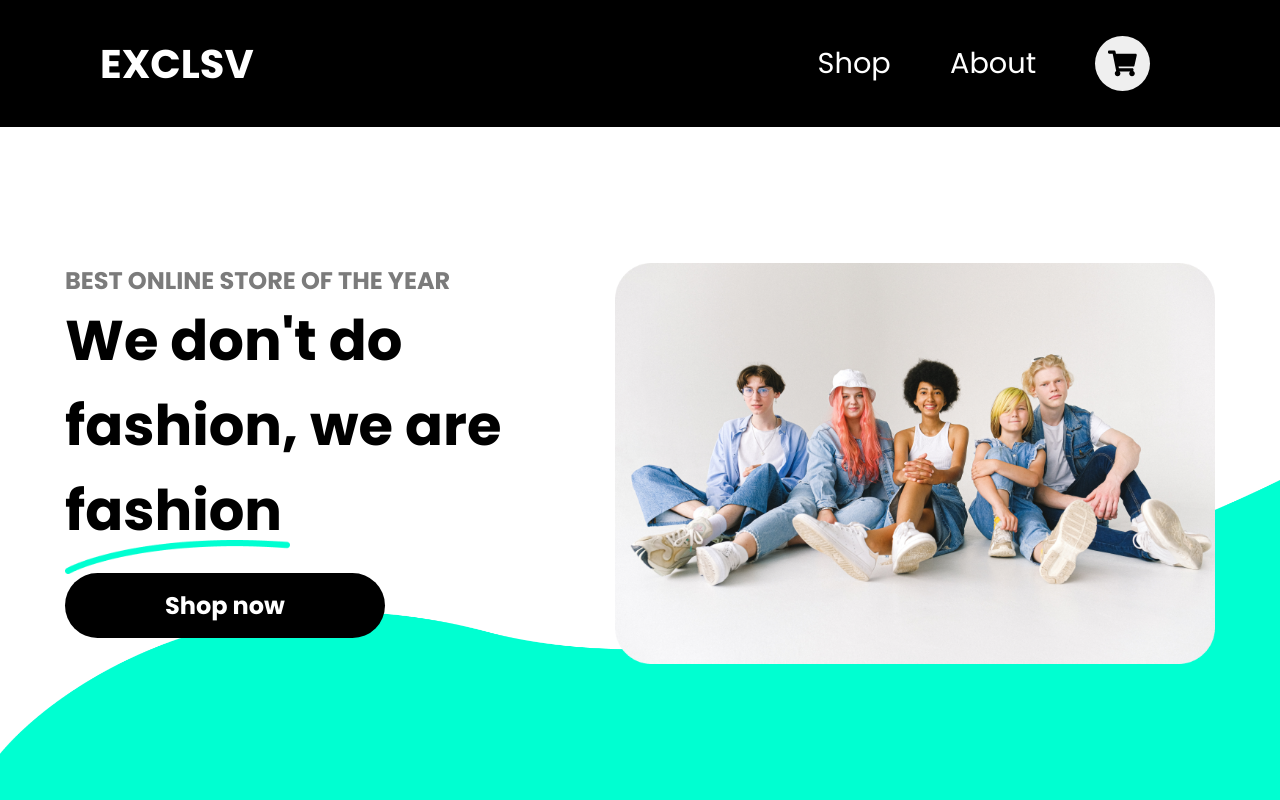
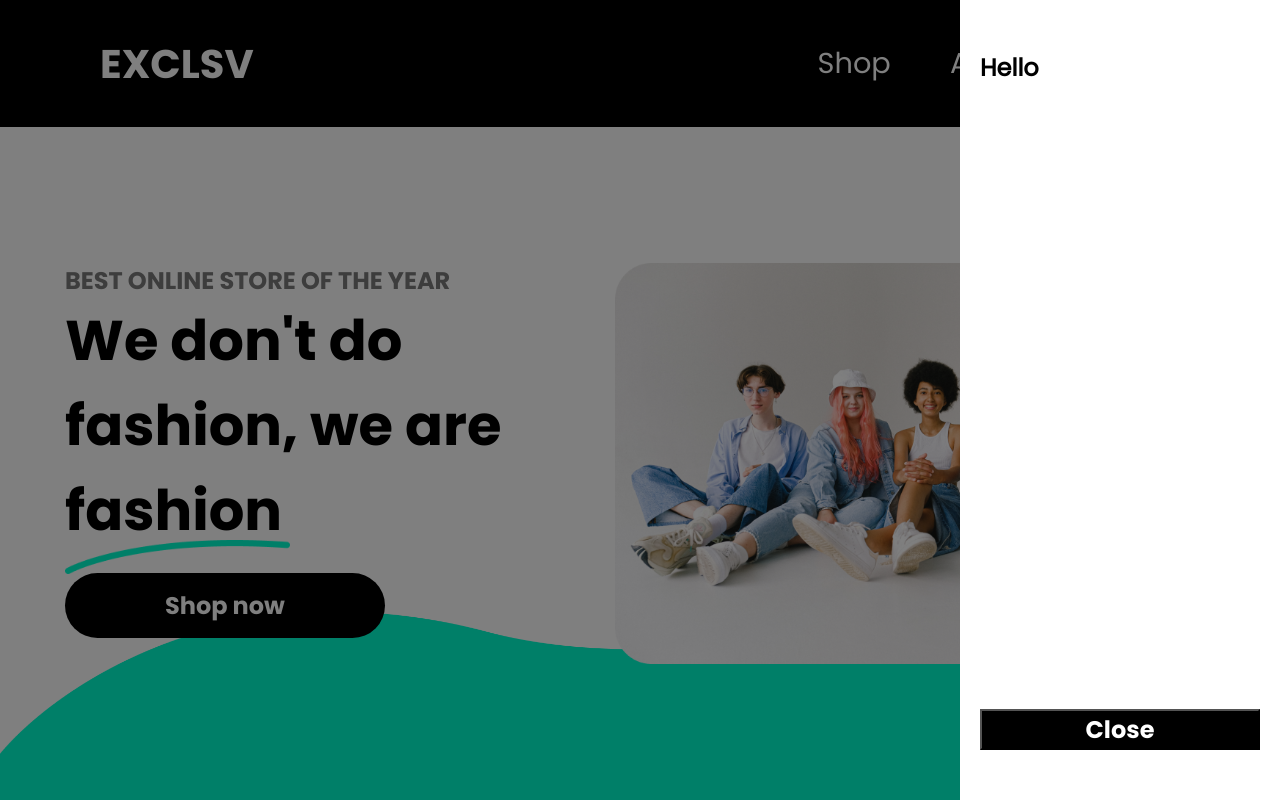
Before and after one commit to BigsizeJ/e-commerce, a React (Vite) app: page / in a window 1280 px wide. Both pictures are taken after a click on the button 1122 px from the left and 63 px from the top of the page. Built offline with nearby package versions, Linux system fonts and the light colour scheme.

Commit message:
add cart modal and animation

```diff
--- a/src/App.tsx
+++ b/src/App.tsx
@@ -32,10 +32,6 @@ const Wrapper = styled.div`
   font-family: Poppins;
 
   @media only screen and (max-width: 800px) {
-    main {
-      flex: 1;
-      justify-content: flex-start;
-    }
     .wave {
       height: 15%;
     }
--- /dev/null
+++ b/src/components/Cart.tsx
@@ -0,0 +1,70 @@
+import { useState, useEffect, Dispatch, SetStateAction } from "react";
+import styled from "styled-components";
+import { motion } from "framer-motion";
+
+interface Props {
+  props: {
+    cart: boolean;
+    showCart: Dispatch<SetStateAction<boolean>>;
+  };
+}
+
+const Cart = ({ props }: Props) => {
+  return (
+    <Wrapper
+      initial={{ x: "-100vw" }}
+      animate={{ x: 0 }}
+      exit={{ x: "-100vw", transition: { delay: 0.5, duration: 1 } }}
+      transition={{ duration: 1 }}
+    >
+      <CartModal
+        initial={{ x: "110vw" }}
+        animate={{ x: 0 }}
+        exit={{ x: "110vw", transition: { duration: 1 } }}
+        transition={{ duration: 1.5 }}
+      >
+        <h1>Hello</h1>
+
+        <button onClick={() => props.showCart(false)}>Close</button>
+      </CartModal>
+    </Wrapper>
+  );
+};
+
+const Wrapper = styled(motion.div)`
+  z-index: 99;
+  flex: 1;
+  width: 100%;
+  height: 100%;
+  overflow: hidden;
+  inset: 0 0 0 0;
+  position: fixed;
+  display: flex;
+  justify-content: flex-end;
+  background-color: rgba(0, 0, 0, 0.5);
+`;
+
+const CartModal = styled(motion.div)`
+  background-color: white;
+  display: flex;
+  flex-direction: column;
+  justify-content: space-between;
+  padding: 50px 20px;
+  width: 25%;
+  button {
+    background-color: black;
+    font-family: PoppinsBold;
+    color: White;
+    font-size: 1.5rem;
+    cursor: pointer;
+    transition: 200ms ease-in-out;
+    &:hover {
+      transform: scale(1.05);
+    }
+    &:active {
+      transform: scale(1);
+    }
+  }
+`;
+
+export default Cart;
--- a/src/components/Navbar.tsx
+++ b/src/components/Navbar.tsx
@@ -1,8 +1,12 @@
 import styled from "styled-components";
 import { Link } from "react-router-dom";
 import { FaShoppingCart } from "react-icons/fa";
+import Cart from "./Cart";
+import { useState } from "react";
+import { AnimatePresence } from "framer-motion";
 
 const Navbar = () => {
+  const [cart, showCart] = useState<boolean>(false);
   return (
     <Wrapper>
       <nav>
@@ -13,11 +17,14 @@ const Navbar = () => {
           <li>
             <Link to={"/shop"}>Shop</Link>
             <Link to={"/about"}>About</Link>
-            <button className="cart">
+            <button className="cart" onClick={() => showCart(true)}>
               <FaShoppingCart />
             </button>
           </li>
         </ul>
+        <AnimatePresence>
+          {cart && <Cart props={{ cart, showCart }} />}
+        </AnimatePresence>
       </nav>
     </Wrapper>
   );
--- a/src/components/Product.tsx
+++ b/src/components/Product.tsx
@@ -111,6 +111,9 @@ const Wrapper = styled.div`
         button {
           font-family: PoppinsBold;
           font-size: 1rem;
+          border: none;
+          background-color: white;
+
           cursor: pointer;
         }
       }
--- a/src/components/SearchBox..tsx
+++ b/src/components/SearchBox..tsx
@@ -3,7 +3,6 @@ import styled from "styled-components";
 const SearchBox = () => {
   return (
     <SearchCtn>
-      <label></label>
       <input type={"search"} />
     </SearchCtn>
   );
--- a/src/page/AnimatedRoute.tsx
+++ b/src/page/AnimatedRoute.tsx
@@ -2,7 +2,6 @@ import { Routes, Route, useLocation } from "react-router-dom";
 import { AnimatePresence } from "framer-motion";
 import Home from "./Home";
 import Store from "./Store";
-import Navbar from "../components/Navbar";
 
 const AnimatedRoute = () => {
   const location = useLocation();
--- a/src/page/Home.tsx
+++ b/src/page/Home.tsx
@@ -38,6 +38,7 @@ const Wrapper = styled(motion.div)`
   justify-content: space-around;
   margin: auto;
   gap: 50px;
+
   .hero {
     position: relative;
     display: flex;
```
